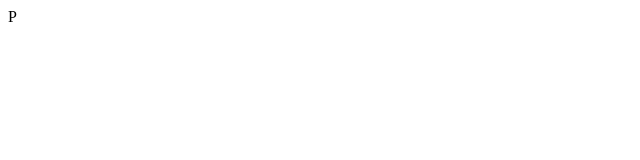
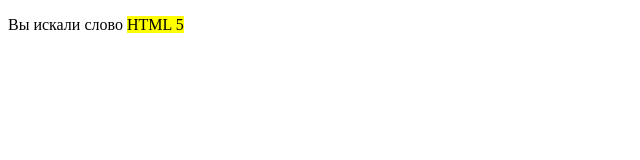
Before and after one commit to MartineZof1/MartinHTML, a plain HTML site: page Mark.html in a window 1280 px wide. Shown: the whole page, without its empty margins (0-640 px from the left). Drawn offline with Linux system fonts and the light colour scheme.

Commit message:
Первое задание

```diff
--- a/Mark.html
+++ b/Mark.html
@@ -5,6 +5,6 @@
 	<title>Элемент mark</title>
 </head>
 <body>
-	P
+	<p>Вы искали слово <mark>HTML 5</mark></p>
 </body>
 </html>
```
